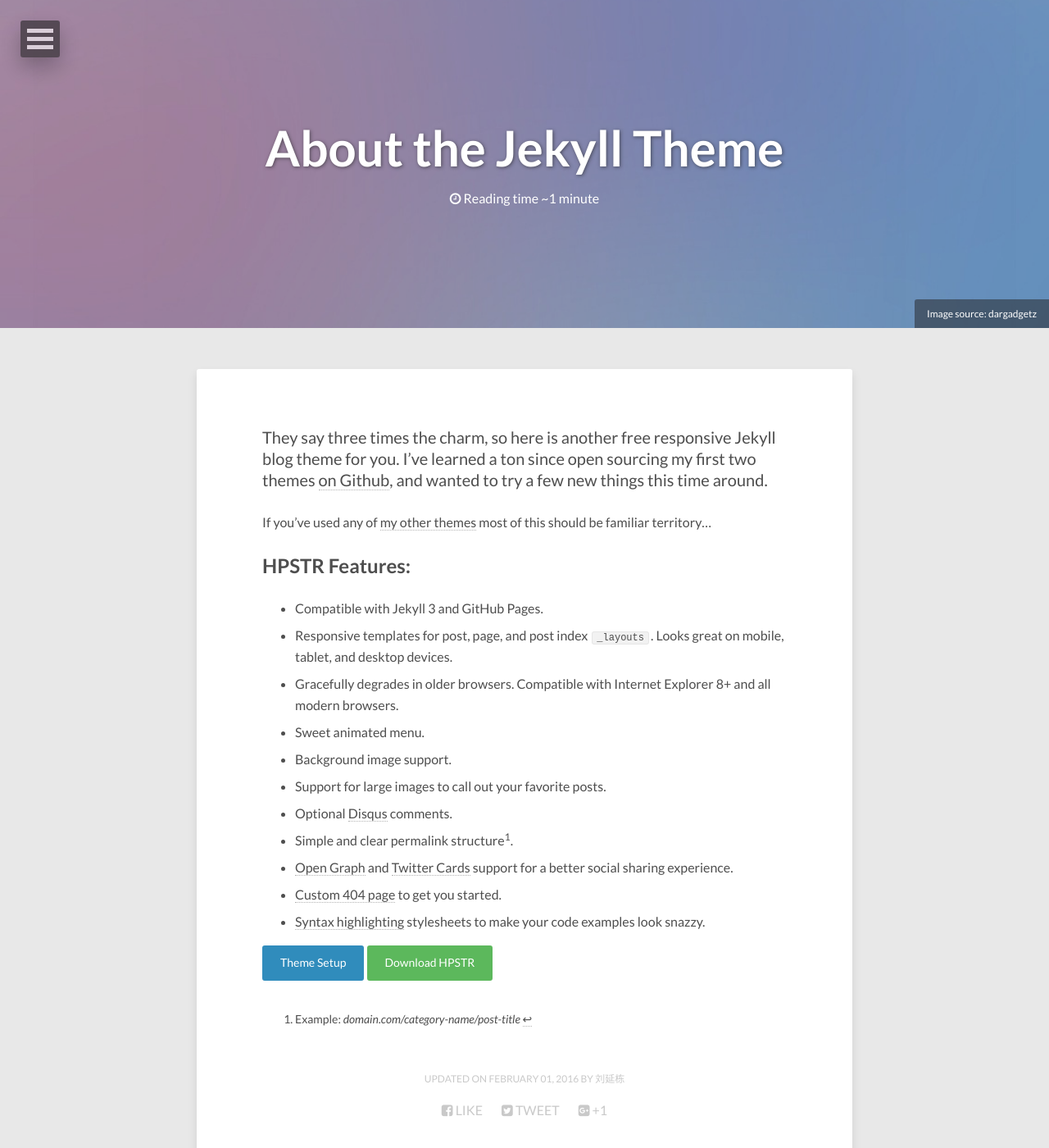
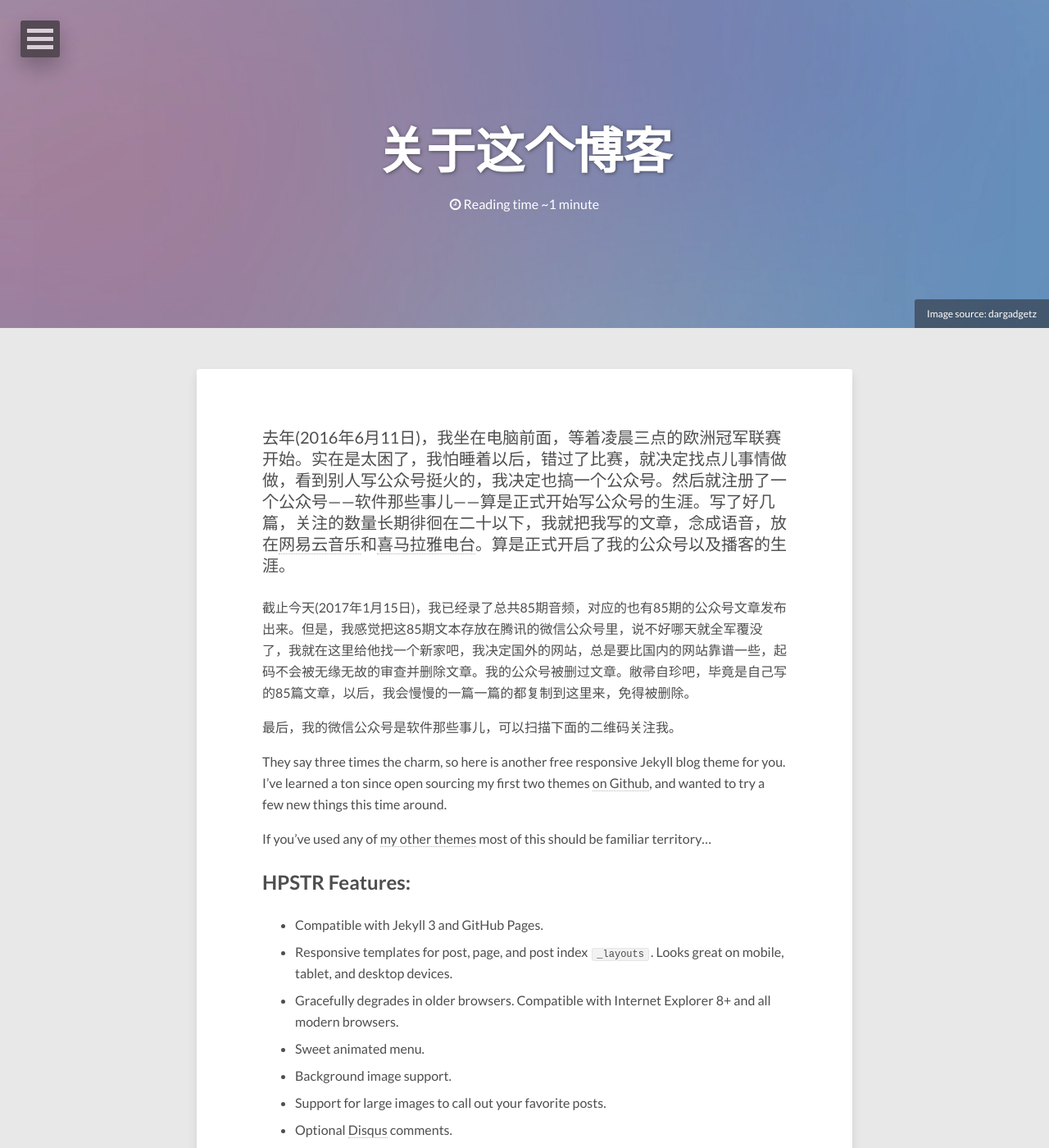
Before and after one commit to snowdj/econapple, a Jekyll site: the page built from about/index.md, in a window 1280 px wide and 1400 px high. Shown: the whole window at 82% size. Built offline with Jekyll 4.4.1, drawn with Linux system fonts in a browser that asks for light colours; nearby versions of some CDN libraries.

Commit message:
修改了about页面

```diff
--- a/about/index.md
+++ b/about/index.md
@@ -1,6 +1,6 @@
 ---
 layout: page
-title: About the Jekyll Theme
+title: 关于这个博客
 image:
   feature: abstract-5.jpg
   credit: dargadgetz
@@ -8,6 +8,12 @@
 comments: false
 modified: 2016-02-01
 ---
+
+去年(2016年6月11日)，我坐在电脑前面，等着凌晨三点的欧洲冠军联赛开始。实在是太困了，我怕睡着以后，错过了比赛，就决定找点儿事情做做，看到别人写公众号挺火的，我决定也搞一个公众号。然后就注册了一个公众号——软件那些事儿——算是正式开始写公众号的生涯。写了好几篇，关注的数量长期徘徊在二十以下，我就把我写的文章，念成语音，放在[网易云音乐](http://music.163.com/#/djradio?id=336387122)和[喜马拉雅电台](http://www.ximalaya.com/46905980/profile)。算是正式开启了我的公众号以及播客的生涯。
+
+截止今天(2017年1月15日)，我已经录了总共85期音频，对应的也有85期的公众号文章发布出来。但是，我感觉把这85期文本存放在腾讯的微信公众号里，说不好哪天就全军覆没了，我就在这里给他找一个新家吧，我决定国外的网站，总是要比国内的网站靠谱一些，起码不会被无缘无故的审查并删除文章。我的公众号被删过文章。敝帚自珍吧，毕竟是自己写的85篇文章，以后，我会慢慢的一篇一篇的都复制到这里来，免得被删除。
+
+最后，我的微信公众号是软件那些事儿，可以扫描下面的二维码关注我。
 
 They say three times the charm, so here is another free responsive Jekyll blog theme for you. I've learned a ton since open sourcing my first two themes [on Github](http://github.com/mmistakes), and wanted to try a few new things this time around.
 
```
